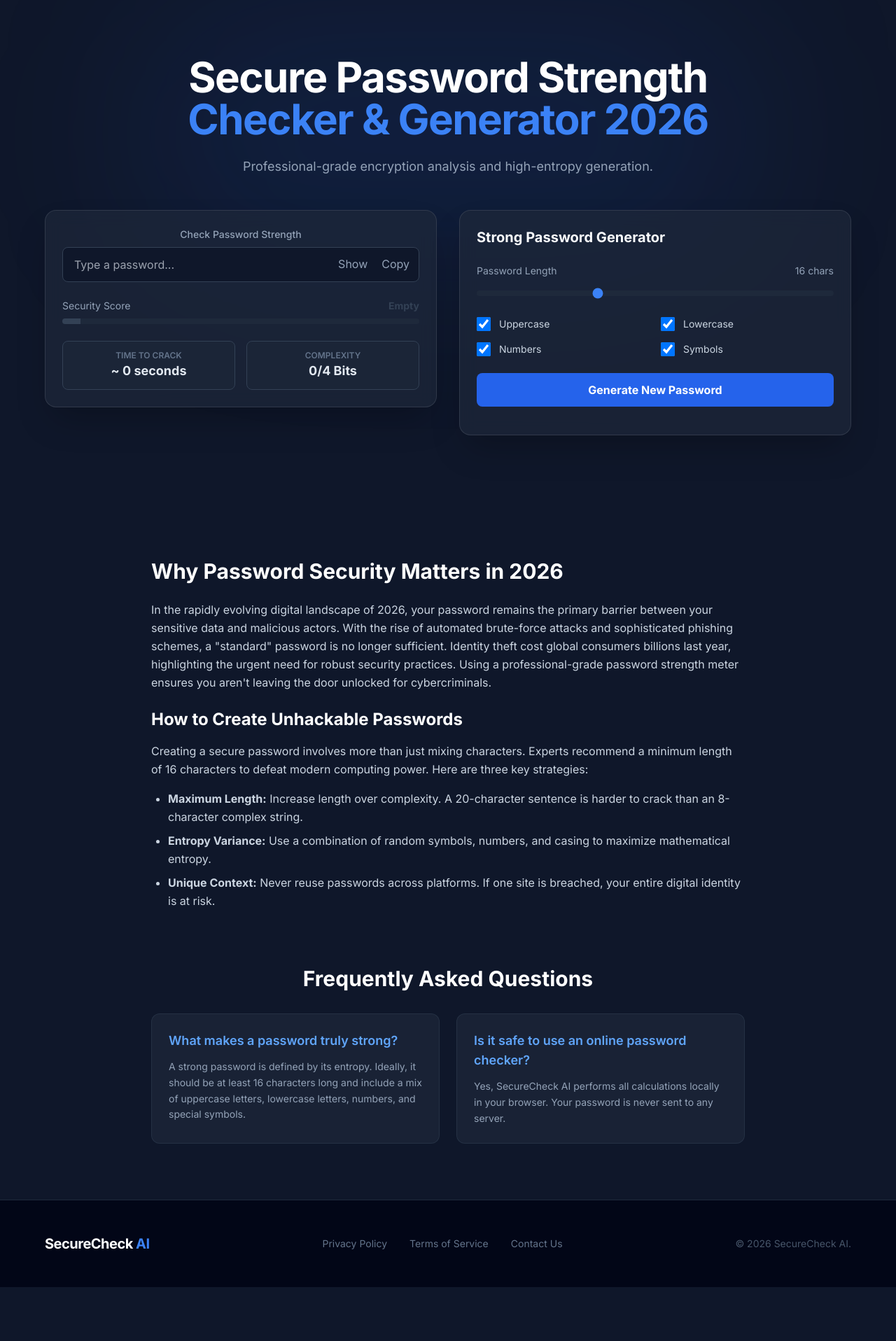
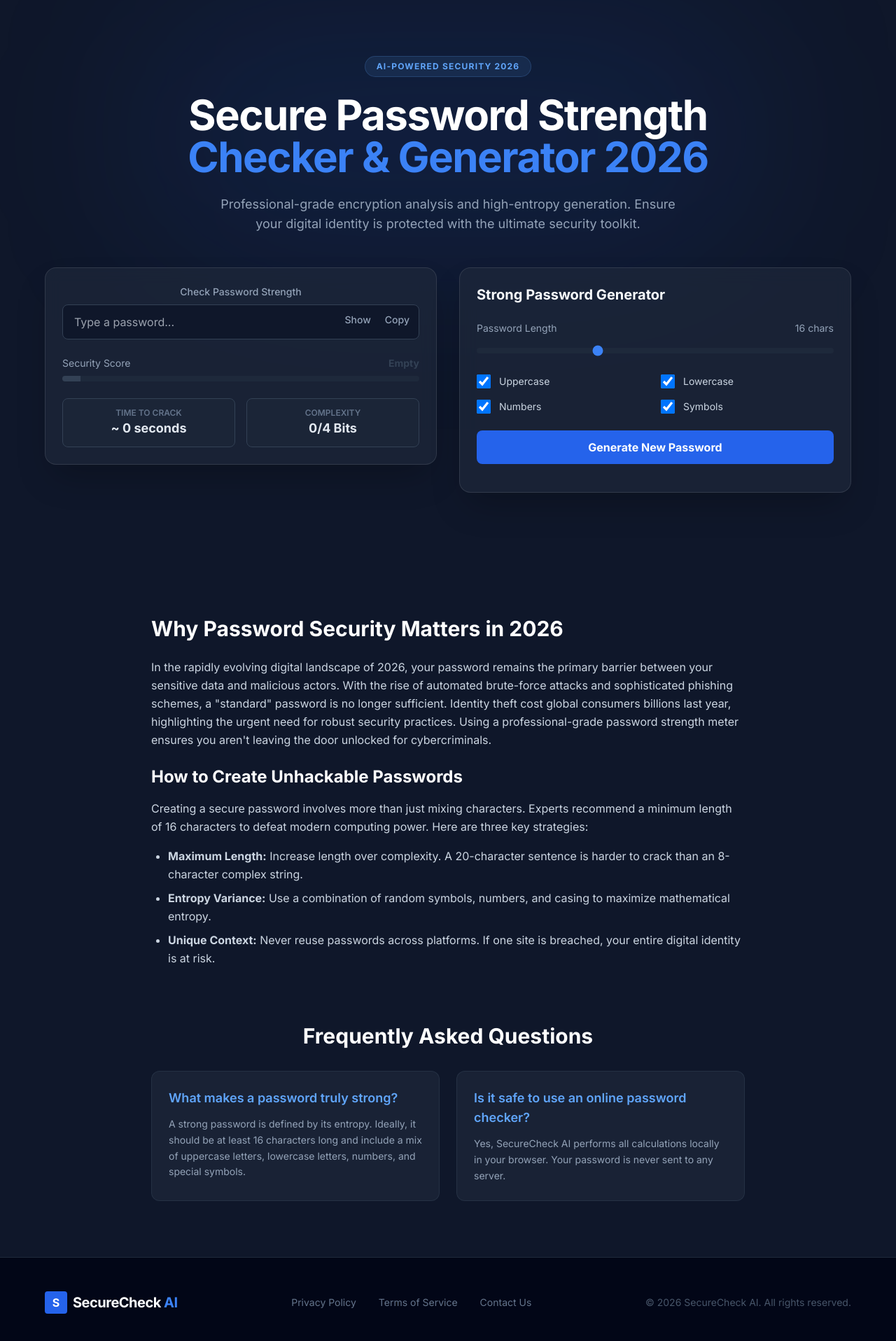
Before and after one commit to billapan785-max/password-strength-checker, a React (Vite) app: page / in a window 1280 px wide. Shown: the top 1916 px of the page at 70% size. Before the commit the page ends 1839 px from the top, so only its background shows below. Built offline with nearby package versions, Linux system fonts and the light colour scheme.

Commit message:
Add files via upload

```diff
--- a/App.tsx
+++ b/App.tsx
@@ -1,4 +1,3 @@
-
 import React, { useState, useEffect } from 'react';
 
 // --- Types ---
@@ -17,6 +16,8 @@ interface GeneratorConfig {
   includeNumbers: boolean;
   includeSymbols: boolean;
 }
+
+type AppView = 'home' | 'privacy' | 'terms' | 'contact';
 
 // --- Utilities ---
 const calculateStrength = (password: string): PasswordStrength => {
@@ -97,7 +98,7 @@ const generatePassword = (config: GeneratorConfig): string => {
   return password;
 };
 
-// --- Components ---
+// --- Sub-Components ---
 
 const PasswordStrengthMeter = () => {
   const [password, setPassword] = useState('');
@@ -129,13 +130,13 @@ const PasswordStrengthMeter = () => {
           <div className="absolute right-2 top-1.5 flex gap-2">
             <button
               onClick={() => setIsVisible(!isVisible)}
-              className="p-1.5 text-slate-400 hover:text-white transition-colors"
+              className="p-1.5 text-slate-400 hover:text-white transition-colors text-sm font-medium"
             >
               {isVisible ? "Hide" : "Show"}
             </button>
             <button
               onClick={copyToClipboard}
-              className="p-1.5 text-slate-400 hover:text-white transition-colors"
+              className="p-1.5 text-slate-400 hover:text-white transition-colors text-sm font-medium"
             >
               Copy
             </button>
@@ -227,9 +228,10 @@ const PasswordGenerator = () => {
           <label key={opt.key} className="flex items-center gap-3 cursor-pointer group">
             <input
               type="checkbox"
-              checked={config[opt.key as keyof GeneratorConfig]}
+              // Fix: Explicitly cast the value from GeneratorConfig to boolean as some properties are numbers (length)
+              checked={config[opt.key as keyof GeneratorConfig] as boolean}
               onChange={(e) => setConfig({ ...config, [opt.key]: e.target.checked })}
-              className="w-5 h-5 rounded border-slate-700 bg-slate-900 text-blue-500"
+              className="w-5 h-5 rounded border-slate-700 bg-slate-900 text-blue-500 focus:ring-blue-500"
             />
             <span className="text-sm text-slate-300 group-hover:text-white transition-colors">{opt.label}</span>
           </label>
@@ -244,13 +246,13 @@ const PasswordGenerator = () => {
       </button>
 
       {generated && (
-        <div className="relative p-3 bg-slate-900 border border-slate-700 rounded-lg font-mono text-blue-400 break-all">
-          {generated}
+        <div className="relative p-3 bg-slate-900 border border-slate-700 rounded-lg font-mono text-blue-400 break-all flex justify-between items-center">
+          <span className="truncate mr-2">{generated}</span>
           <button
             onClick={() => { navigator.clipboard.writeText(generated); alert('Copied!'); }}
-            className="ml-2 text-xs text-slate-500 hover:text-white"
+            className="flex-shrink-0 text-xs text-blue-500 hover:text-white border border-blue-500/30 px-2 py-1 rounded transition-colors"
           >
-            [Copy]
+            Copy
           </button>
         </div>
       )}
@@ -304,34 +306,103 @@ const FAQSection = () => {
   );
 };
 
-const Footer = () => (
-  <footer className="border-t border-slate-800 bg-slate-950 py-12 px-6">
-    <div className="max-w-6xl mx-auto flex flex-col md:flex-row justify-between items-center gap-8">
-      <div className="flex items-center gap-2">
-        <span className="text-xl font-bold text-white tracking-tight">SecureCheck <span className="text-blue-500">AI</span></span>
+// --- View Components ---
+
+const PrivacyPolicyView = ({ onBack }: { onBack: () => void }) => (
+  <div className="max-w-4xl mx-auto py-20 px-6 text-slate-300">
+    <button onClick={onBack} className="mb-8 text-blue-500 hover:text-white flex items-center gap-2 transition-colors">
+      &larr; Back to Home
+    </button>
+    <h1 className="text-4xl font-bold text-white mb-8">Privacy Policy</h1>
+    <p className="mb-6">At SecureCheck AI, your security and privacy are our highest priorities. This Privacy Policy outlines how we handle data.</p>
+
+    <h2 className="text-2xl font-bold text-white mb-4">1. Local Processing Only</h2>
+    <p className="mb-6">The most important aspect of SecureCheck AI is that <strong>all processing happens locally in your browser</strong>. Your passwords are never transmitted to our servers or stored in any database. We use client-side JavaScript to perform entropy analysis and generation.</p>
+
+    <h2 className="text-2xl font-bold text-white mb-4">2. Data Collection</h2>
+    <p className="mb-6">We do not collect personal information. We do not use tracking cookies or analytics that identify you personally. We are committed to a zero-knowledge architecture.</p>
+
+    <h2 className="text-2xl font-bold text-white mb-4">3. Security Standards</h2>
+    <p className="mb-6">We follow industry-standard security protocols for password generation using the Web Crypto API, ensuring that generated passwords are cryptographically secure.</p>
+
+    <p className="mt-12 text-sm text-slate-500 italic">Last Updated: February 2026</p>
   </div>
-      <nav className="flex gap-8 text-sm text-slate-500">
-        <a href="#" className="hover:text-blue-500 transition-colors">Privacy Policy</a>
-        <a href="#" className="hover:text-blue-500 transition-colors">Terms of Service</a>
-        <a href="#" className="hover:text-blue-500 transition-colors">Contact Us</a>
-      </nav>
-      <div className="text-sm text-slate-600">&copy; 2026 SecureCheck AI.</div>
+);
+
+const TermsOfServiceView = ({ onBack }: { onBack: () => void }) => (
+  <div className="max-w-4xl mx-auto py-20 px-6 text-slate-300">
+    <button onClick={onBack} className="mb-8 text-blue-500 hover:text-white flex items-center gap-2 transition-colors">
+      &larr; Back to Home
+    </button>
+    <h1 className="text-4xl font-bold text-white mb-8">Terms of Service</h1>
+    <p className="mb-6">By using SecureCheck AI, you agree to the following terms and conditions.</p>
+
+    <h2 className="text-2xl font-bold text-white mb-4">1. Acceptance of Terms</h2>
+    <p className="mb-6">Use of this tool constitutes acceptance of these terms. SecureCheck AI is provided "as is" without warranty of any kind.</p>
+
+    <h2 className="text-2xl font-bold text-white mb-4">2. Purpose</h2>
+    <p className="mb-6">This tool is for educational and security enhancement purposes. While we strive for maximum accuracy in our strength analysis, no tool can guarantee 100% protection against all cyber threats.</p>
+
+    <h2 className="text-2xl font-bold text-white mb-4">3. Limitation of Liability</h2>
+    <p className="mb-6">SecureCheck AI and its developers shall not be liable for any damages resulting from the use or inability to use this tool, or for any unauthorized access to your accounts resulting from password choices.</p>
+
+    <p className="mt-12 text-sm text-slate-500 italic">Last Updated: February 2026</p>
   </div>
-  </footer>
+);
+
+const ContactView = ({ onBack }: { onBack: () => void }) => (
+  <div className="max-w-4xl mx-auto py-20 px-6 text-slate-300 text-center">
+    <button onClick={onBack} className="mx-auto mb-12 text-blue-500 hover:text-white flex items-center gap-2 transition-colors">
+      &larr; Back to Home
+    </button>
+    <h1 className="text-4xl font-bold text-white mb-8">Contact Us</h1>
+    <p className="text-lg mb-8 text-slate-400">Have questions, feedback, or security concerns? Get in touch with our team.</p>
+
+    <div className="glass-card p-12 rounded-3xl inline-block max-w-lg w-full">
+      <div className="w-16 h-16 bg-blue-600/20 rounded-full flex items-center justify-center mx-auto mb-6">
+        <svg className="w-8 h-8 text-blue-500" fill="none" stroke="currentColor" viewBox="0 0 24 24"><path strokeLinecap="round" strokeLinejoin="round" strokeWidth="2" d="M3 8l7.89 5.26a2 2 0 002.22 0L21 8M5 19h14a2 2 0 002-2V7a2 2 0 00-2-2H5a2 2 0 00-2 2v10a2 2 0 002 2z" /></svg>
+      </div>
+      <h2 className="text-2xl font-bold text-white mb-2">Our Email</h2>
+      <a
+        href="mailto:megadigital000004@gmail.com"
+        className="text-xl font-mono text-blue-400 hover:text-blue-300 transition-colors block mb-6 underline break-all"
+      >
+        megadigital000004@gmail.com
+      </a>
+      <button
+        onClick={() => { navigator.clipboard.writeText('megadigital000004@gmail.com'); alert('Email copied!'); }}
+        className="bg-blue-600 hover:bg-blue-500 text-white font-bold py-2 px-6 rounded-lg transition-all"
+      >
+        Copy Email Address
+      </button>
+    </div>
+  </div>
 );
 
 // --- Main App ---
 const App: React.FC = () => {
+  const [view, setView] = useState<AppView>('home');
+
+  useEffect(() => {
+    window.scrollTo(0, 0);
+  }, [view]);
+
   return (
     <div className="min-h-screen flex flex-col">
+      {/* Header / Hero Section (Only in home) */}
+      {view === 'home' && (
         <header className="relative py-20 px-6 overflow-hidden text-center">
           <div className="absolute top-0 left-1/2 -translate-x-1/2 w-full max-w-4xl h-96 bg-blue-600/10 blur-[120px] rounded-full -z-10"></div>
           <div className="max-w-6xl mx-auto">
+            <div className="inline-block px-4 py-1.5 mb-6 text-xs font-bold tracking-widest text-blue-400 uppercase bg-blue-400/10 border border-blue-400/20 rounded-full">
+              AI-Powered Security 2026
+            </div>
             <h1 className="text-4xl md:text-6xl font-extrabold text-white mb-6 tracking-tight">
               Secure Password Strength <br /><span className="text-blue-500">Checker & Generator 2026</span>
             </h1>
             <p className="text-lg text-slate-400 max-w-2xl mx-auto mb-12">
               Professional-grade encryption analysis and high-entropy generation.
+              Ensure your digital identity is protected with the ultimate security toolkit.
             </p>
           </div>
 
@@ -340,13 +411,43 @@ const App: React.FC = () => {
             <PasswordGenerator />
           </div>
         </header>
+      )}
 
+      {/* Conditional Main View */}
       <main className="flex-grow">
+        {view === 'home' && (
+          <>
             <ContentSection />
             <FAQSection />
+          </>
+        )}
+        {view === 'privacy' && <PrivacyPolicyView onBack={() => setView('home')} />}
+        {view === 'terms' && <TermsOfServiceView onBack={() => setView('home')} />}
+        {view === 'contact' && <ContactView onBack={() => setView('home')} />}
       </main>
 
-      <Footer />
+      {/* Footer Navigation */}
+      <footer className="border-t border-slate-800 bg-slate-950 py-12 px-6 mt-auto">
+        <div className="max-w-6xl mx-auto flex flex-col md:flex-row justify-between items-center gap-8">
+          <div
+            onClick={() => setView('home')}
+            className="flex items-center gap-2 cursor-pointer group"
+          >
+            <div className="w-8 h-8 bg-blue-600 rounded flex items-center justify-center font-bold text-white group-hover:bg-blue-500 transition-colors">S</div>
+            <span className="text-xl font-bold text-white tracking-tight">SecureCheck <span className="text-blue-500">AI</span></span>
+          </div>
+
+          <nav className="flex gap-8 text-sm text-slate-500">
+            <button onClick={() => setView('privacy')} className="hover:text-blue-500 transition-colors">Privacy Policy</button>
+            <button onClick={() => setView('terms')} className="hover:text-blue-500 transition-colors">Terms of Service</button>
+            <button onClick={() => setView('contact')} className="hover:text-blue-500 transition-colors">Contact Us</button>
+          </nav>
+
+          <div className="text-sm text-slate-600 text-center md:text-right">
+            &copy; 2026 SecureCheck AI. <br className="md:hidden" /> All rights reserved.
+          </div>
+        </div>
+      </footer>
     </div>
   );
 };
```
Lines whose indentation alone changed are shown as unchanged.
